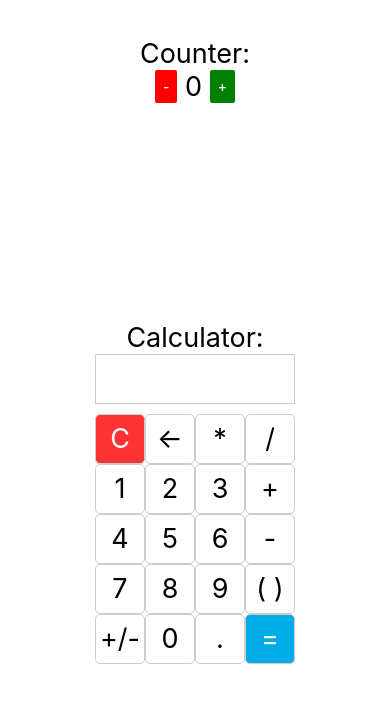
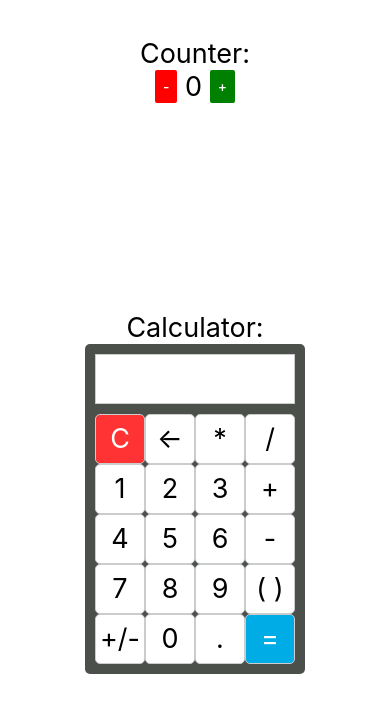
Before and after one commit to RodPin/React-Native-Hooks, a React Native app: screen / in a window 390 px wide. Shown: the top 712 px of the page. Built offline with nearby package versions, Linux system fonts and the light colour scheme.

Commit message:
style adjust

```diff
--- a/src/components/calculator.js
+++ b/src/components/calculator.js
@@ -15,8 +15,13 @@ const Calculator = () => {
       //if onPress is not defined we just compute the number or the operation
       onPress={onPress ? onPress : () => setOperation(operation + label)}
     >
-      <View style={{ ...styles.buttonView, backgroundColor: bgColor }}>
-        <Text style={{ ...styles.text, color: bgColor ? "white" : null }}>
+      <View
+        style={{
+          ...styles.buttonView,
+          backgroundColor: bgColor ? bgColor : "white"
+        }}
+      >
+        <Text style={{ ...styles.text, color: bgColor ? "white" : "null" }}>
           {label}
         </Text>
       </View>
@@ -25,6 +30,9 @@ const Calculator = () => {
   return (
     <View style={styles.container}>
       <Text style={{ fontSize: 27 }}>Calculator:</Text>
+      <View
+        style={{ padding: 10, backgroundColor: "#4B504B", borderRadius: 5 }}
+      >
         <Board label={operation} />
         <View style={styles.row}>
           <CalcButton
@@ -74,6 +82,7 @@ const Calculator = () => {
             bgColor="#00ace6"
             onPress={() => setOperation(operate(operation))}
           />
+        </View>
       </View>
     </View>
   );
@@ -144,7 +153,8 @@ const styles = StyleSheet.create({
     borderColor: "#ccc",
     justifyContent: "center",
     borderWidth: 0.8,
-    marginBottom: 10
+    marginBottom: 10,
+    backgroundColor: "white"
   },
   row: {
     flexDirection: "row"
```
Lines whose indentation alone changed are shown as unchanged.
